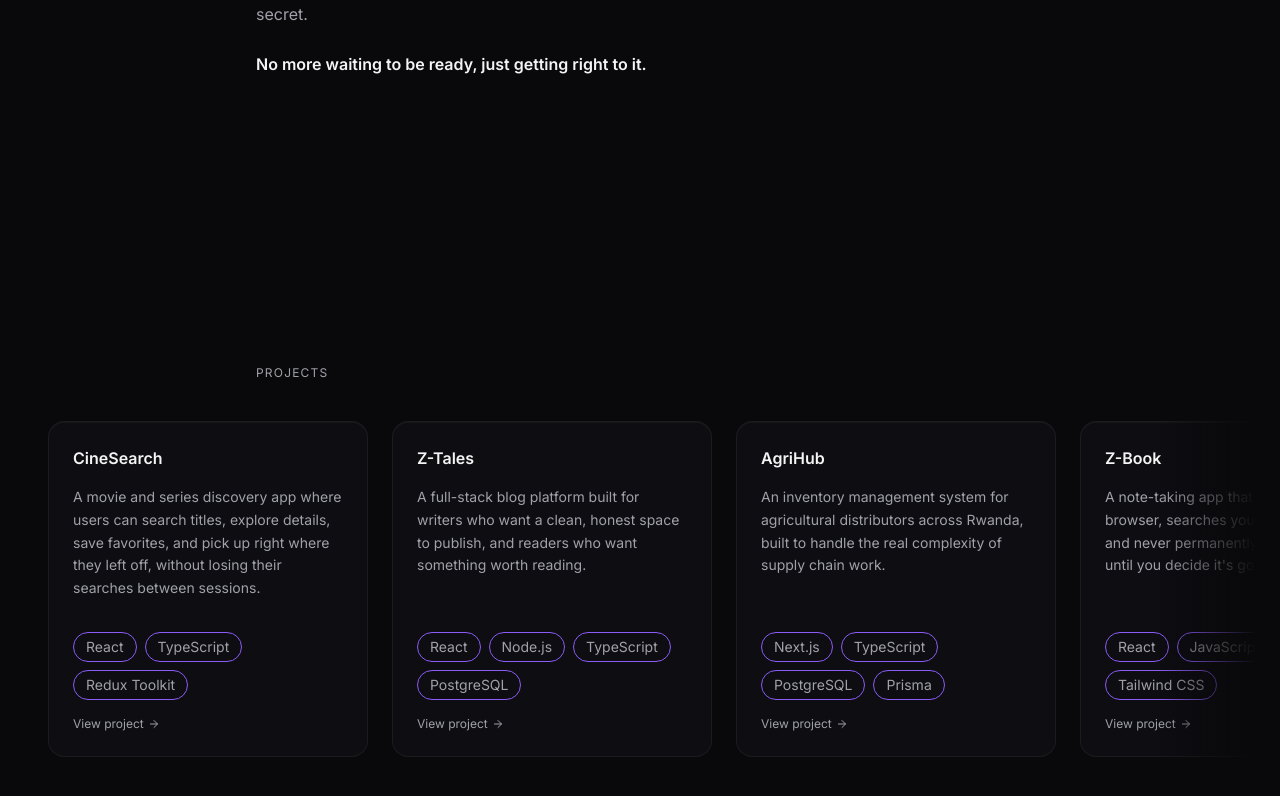
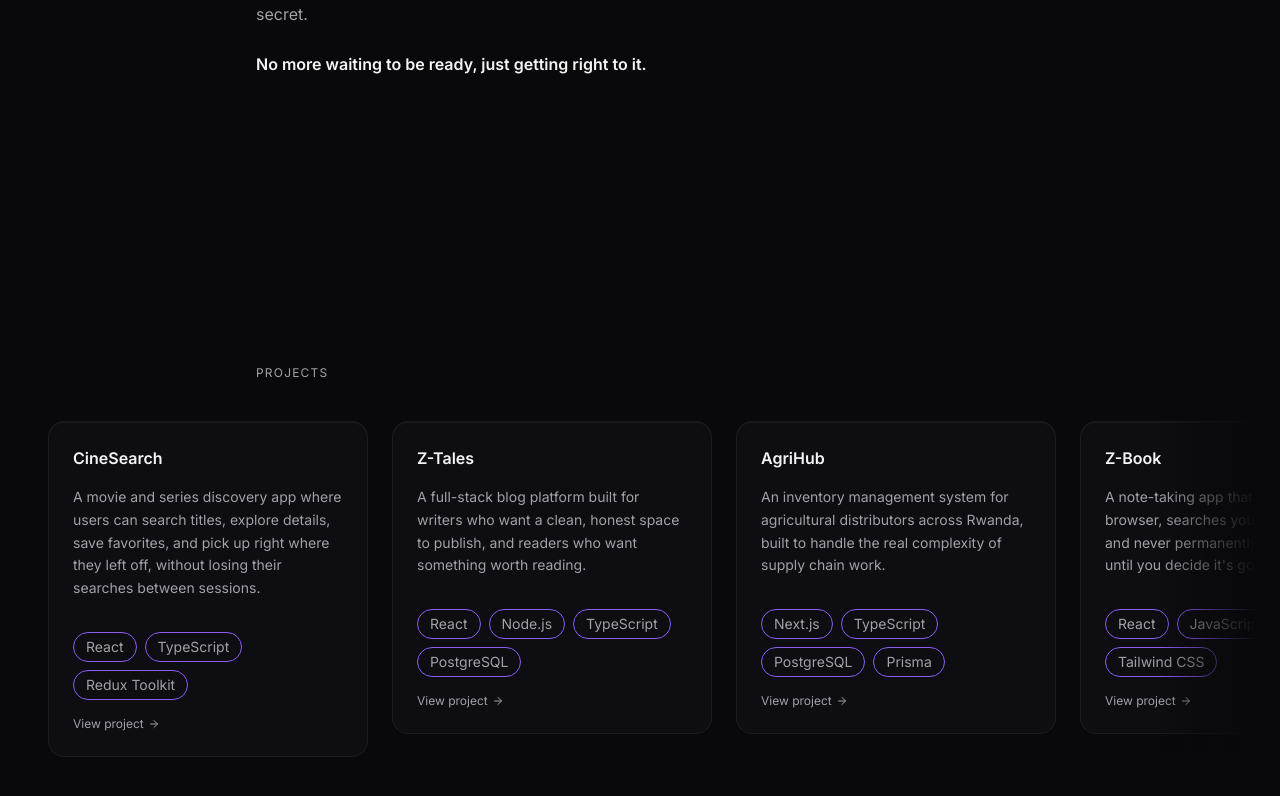
Before and after one commit to Zolender/Z-folio, a React (Vite) app: page / in a window 1280 px wide. Shown: the part 1492-2288 px from the top of the page. Built offline with nearby package versions, Linux system fonts and the light colour scheme.

Commit message:
feat: enhance About and Projects components with motion effects and improved animations

```diff
--- a/src/components/sections/About.tsx
+++ b/src/components/sections/About.tsx
@@ -1,19 +1,37 @@
+import { motion } from "framer-motion";
 import SectionWrapper from "../shared/SectionWrapper";
+import { useMotion } from "../../hooks/useMotion";
 import { about } from "../../data/content";
 
 export default function About() {
+  const { reduced, fadeUp } = useMotion();
   const last = about.paragraphs.length - 1;
+
+  const paragraphStagger = {
+    hidden: {},
+    visible: {
+      transition: {
+        staggerChildren: reduced ? 0 : 0.09,
+        delayChildren: reduced ? 0 : 0.42,
+      },
+    },
+    past: {},
+  };
 
   return (
     <SectionWrapper id="about" from="left">
       <div className="max-w-3xl mx-auto w-full">
-        <p className="text-xs tracking-widest uppercase text-muted mb-10">
+        <motion.p
+          variants={fadeUp}
+          className="text-xs tracking-widest uppercase text-muted mb-10"
+        >
           About
-        </p>
-        <div className="flex flex-col gap-6">
+        </motion.p>
+        <motion.div variants={paragraphStagger} className="flex flex-col gap-6">
           {about.paragraphs.map((p, i) => (
-            <p
+            <motion.p
               key={i}
+              variants={fadeUp}
               className={
                 i === 0
                   ? "text-lg text-muted leading-relaxed"
@@ -23,9 +41,9 @@ export default function About() {
               }
             >
               {p}
-            </p>
+            </motion.p>
           ))}
-        </div>
+        </motion.div>
       </div>
     </SectionWrapper>
   );
--- a/src/components/sections/Projects.tsx
+++ b/src/components/sections/Projects.tsx
@@ -1,21 +1,42 @@
+import { motion } from "framer-motion";
 import SectionWrapper from "../shared/SectionWrapper";
 import ProjectCard from "../project/ProjectCard";
+import { useMotion } from "../../hooks/useMotion";
 import { projects } from "../../data/projects";
 
 export default function Projects() {
+  const { reduced, fadeUp } = useMotion();
+
+  const cardStagger = {
+    hidden: {},
+    visible: {
+      transition: {
+        staggerChildren: reduced ? 0 : 0.1,
+        delayChildren: reduced ? 0 : 0.28,
+      },
+    },
+    past: {},
+  };
+
   return (
     <SectionWrapper id="projects" from="right">
-      <div className="max-w-3xl mx-auto w-full mb-10">
-        <p className="text-xs tracking-widest uppercase text-muted">
-          Projects
-        </p>
-      </div>
+      <motion.p
+        variants={fadeUp}
+        className="max-w-3xl mx-auto w-full mb-10 text-xs tracking-widest uppercase text-muted"
+      >
+        Projects
+      </motion.p>
       <div className="relative">
-        <div className="flex gap-6 overflow-x-auto scrollbar-hide px-6">
+        <motion.div
+          variants={cardStagger}
+          className="flex gap-6 overflow-x-auto scrollbar-hide px-6"
+        >
           {projects.map((project) => (
-            <ProjectCard key={project.slug} project={project} />
+            <motion.div key={project.slug} variants={fadeUp} className="shrink-0">
+              <ProjectCard project={project} />
+            </motion.div>
           ))}
-        </div>
+        </motion.div>
         <div className="pointer-events-none absolute inset-y-0 right-0 w-24 bg-linear-to-l from-canvas to-transparent" />
       </div>
     </SectionWrapper>
```
